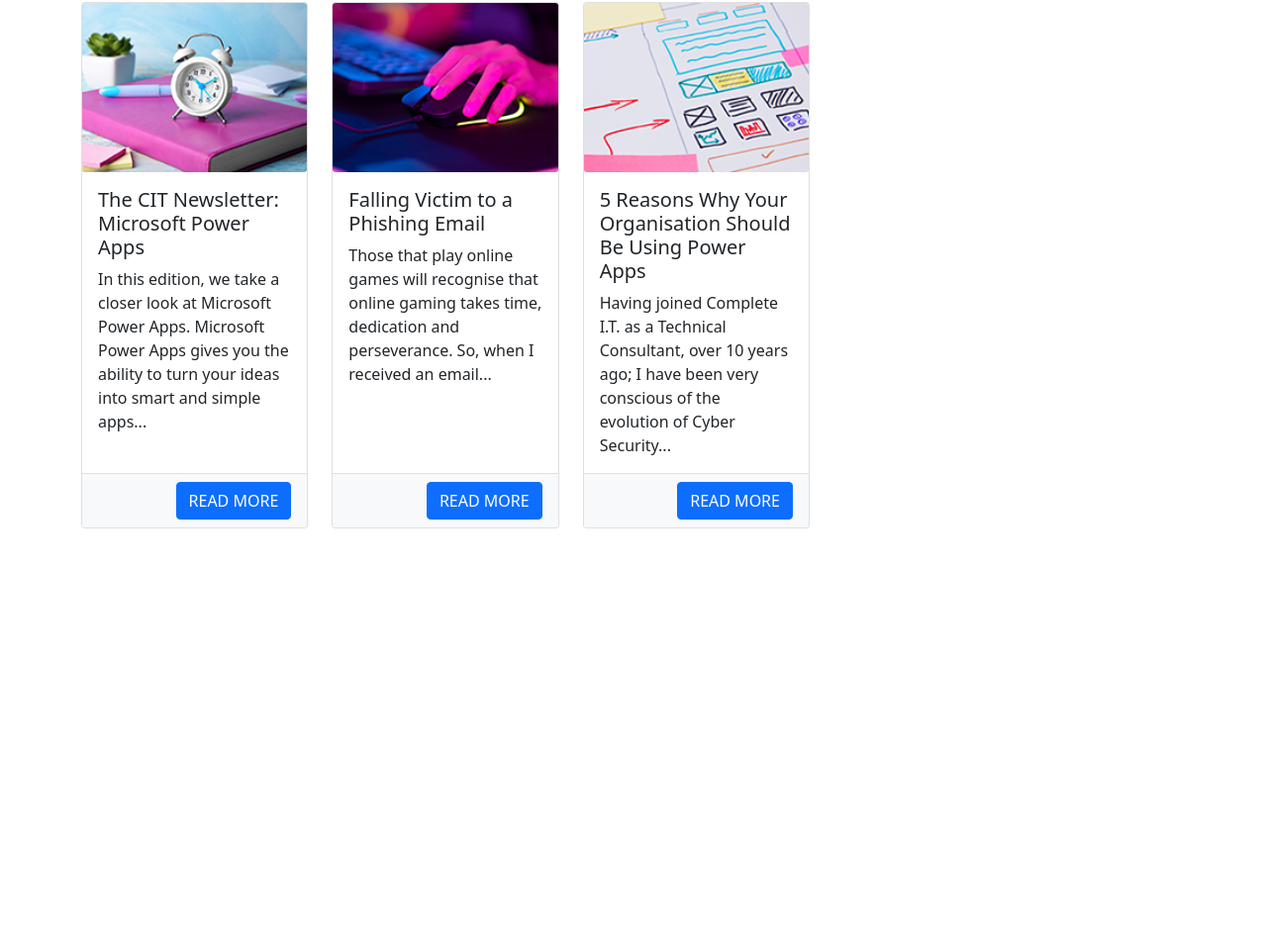
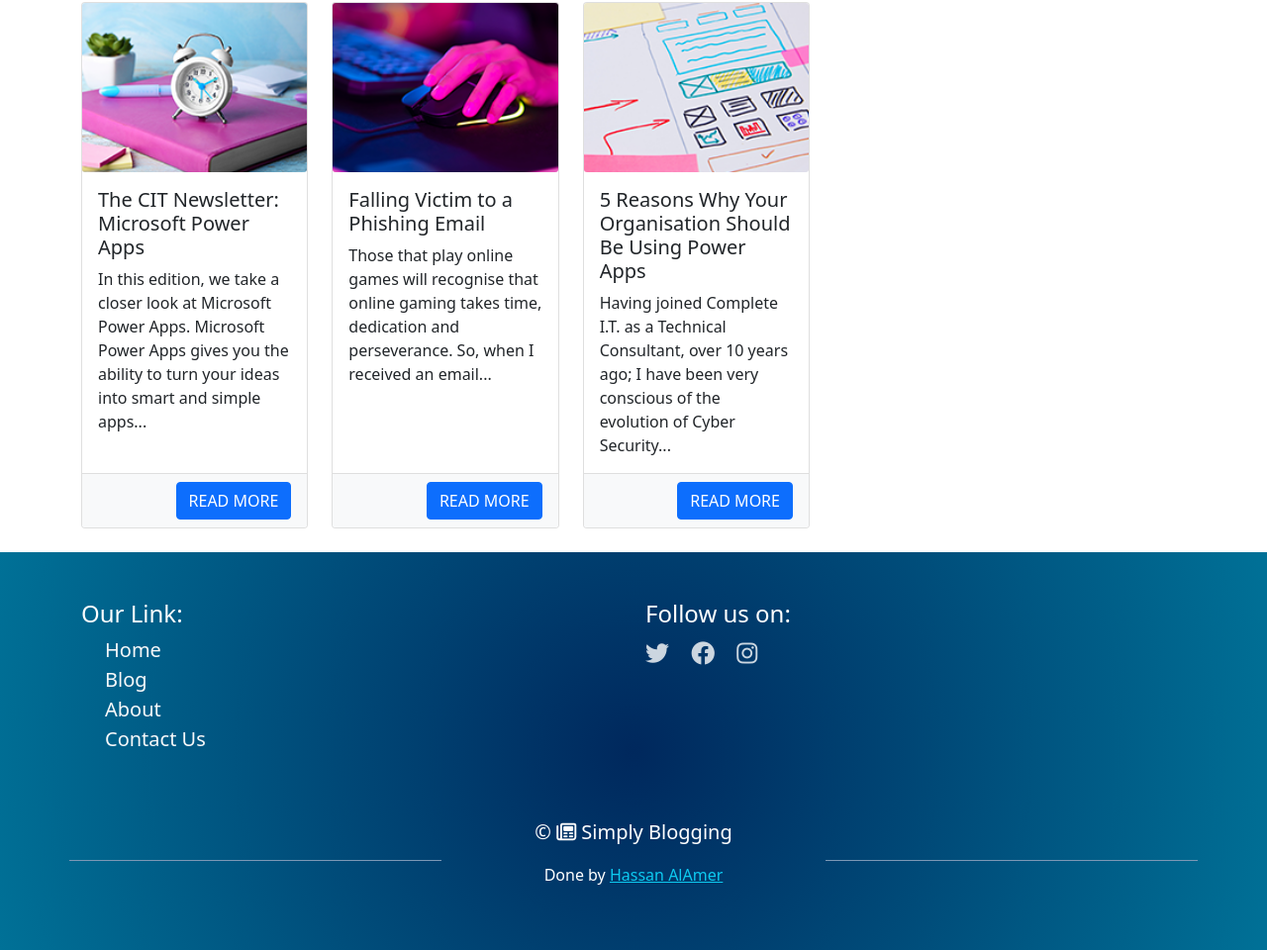
Before and after one commit to Hassan-AlAmer/Project-Simply-Blogging, a plain HTML site: page index.html in a window 1280 px wide. Shown: the part 1164-2124 px from the top of the page at 99% size. Before the commit the page ends 1722 px from the top, so only its background shows below. Drawn offline with nearby package versions, Linux system fonts and the light colour scheme.

Commit message:
finish footer

```diff
--- a/css/style.css
+++ b/css/style.css
@@ -18,3 +18,31 @@ section.container-fluid{
 .navbar-brand i{
     color: #f44336;
 }
+.copyri{
+    position: relative;
+}
+.copyri::before, .copyri::after {
+    width: 33%;
+    position: absolute;
+    content: '';
+    border-top: 1px solid #7c98b6;
+    top: 50%;
+}
+.copyri::before {
+    right: 0;
+}.copyri::after {
+    left: 0;
+}
+footer{
+    background: rgb(0,40,93);
+    background: radial-gradient(circle, rgba(0,40,93,1) 0%, rgba(0,113,151,1) 100%);
+}
+.follow a {
+    color: white;
+    opacity: 0.8;
+    font-size: 24px;
+    margin-right: 18px;
+}
+.follow a:hover {
+    color: #ffd17c;
+}
--- a/index.html
+++ b/index.html
@@ -201,8 +201,46 @@
             </div>
         </div>
     </section>
-    <footer class="container-fluid">
-
+    <footer class="container-fluid p-5">
+        <div class="container text-white">
+            <div class="row">
+                <div class="col">
+                    <div class="row">
+                        <div class="col">
+                            <h4>Our Link:</h4>
+                        </div>
+                    </div>
+                    <div class="row">
+                        <div class="col">
+                            <ul class="list-unstyled ms-4">
+                                <li><a class="link-light text-decoration-none fs-5" href="index.html">Home</a></li>
+                                <li><a class="link-light text-decoration-none fs-5" href="blog.html">Blog</a></li>
+                                <li><a class="link-light text-decoration-none fs-5" href="about.html">About</a></li>
+                                <li><a class="link-light text-decoration-none fs-5" href="contactUs">Contact Us</a></li>
+                            </ul>
+                        </div>
+                    </div>
+                </div>
+                <div class="col">
+                    <div class="row">
+                        <div class="col">
+                            <h4>Follow us on:</h4>
+                        </div>
+                    </div>
+                    <div class="row">
+                        <div class="col follow">
+                            <a href="#"><i class="fab fa-twitter"></i></a>
+                            <a href="#"><i class="fab fa-facebook"></i></a>
+                            <a href="#"><i class="fab fa-instagram"></i></a>
+                        </div>
+                    </div>
+                </div>
+            </div>
+            <div class="row copyri mt-5">
+                <p class="fs-5 text-center">© <i class="far fa-newspaper"></i> Simply Blogging</p><br/>
+                <p class="fs-6 text-center">Done by <a href="https://github.com/Hassan-AlAmer" class="link-info" target="_blank">Hassan AlAmer</a></p>
+            </div>
+        </div>
     </footer>
     <script type="text/javascript" src="js/main.js"></script>
 </body>
```
